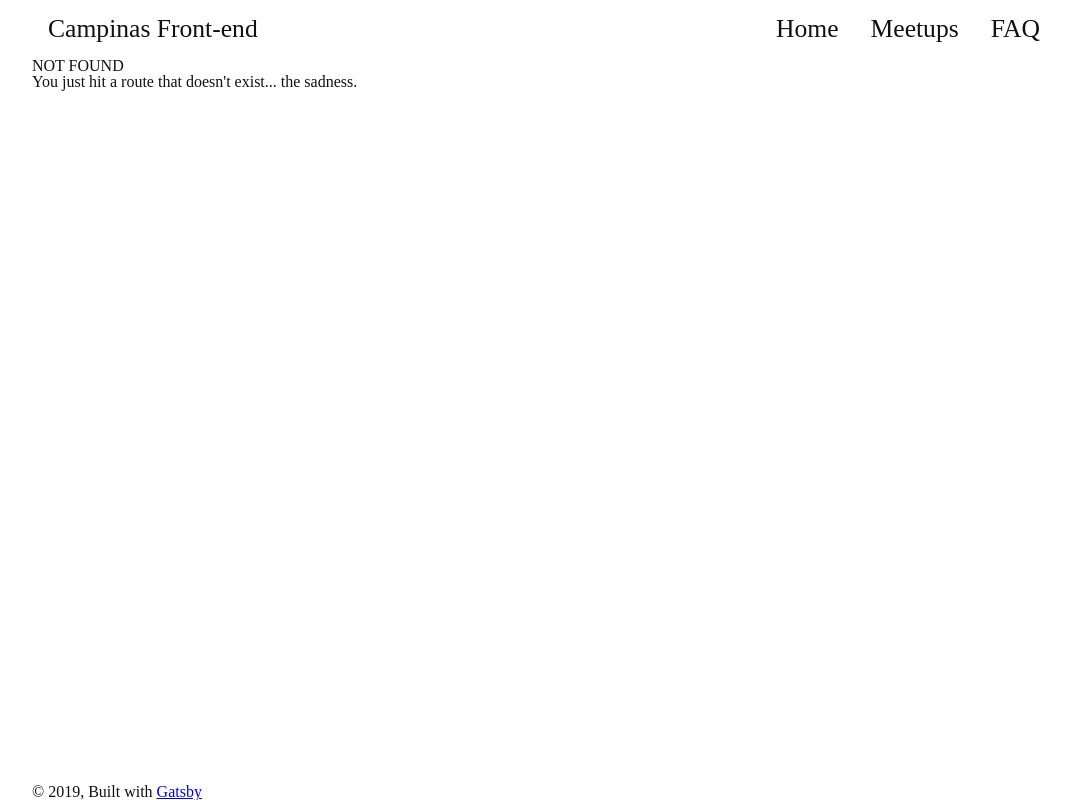
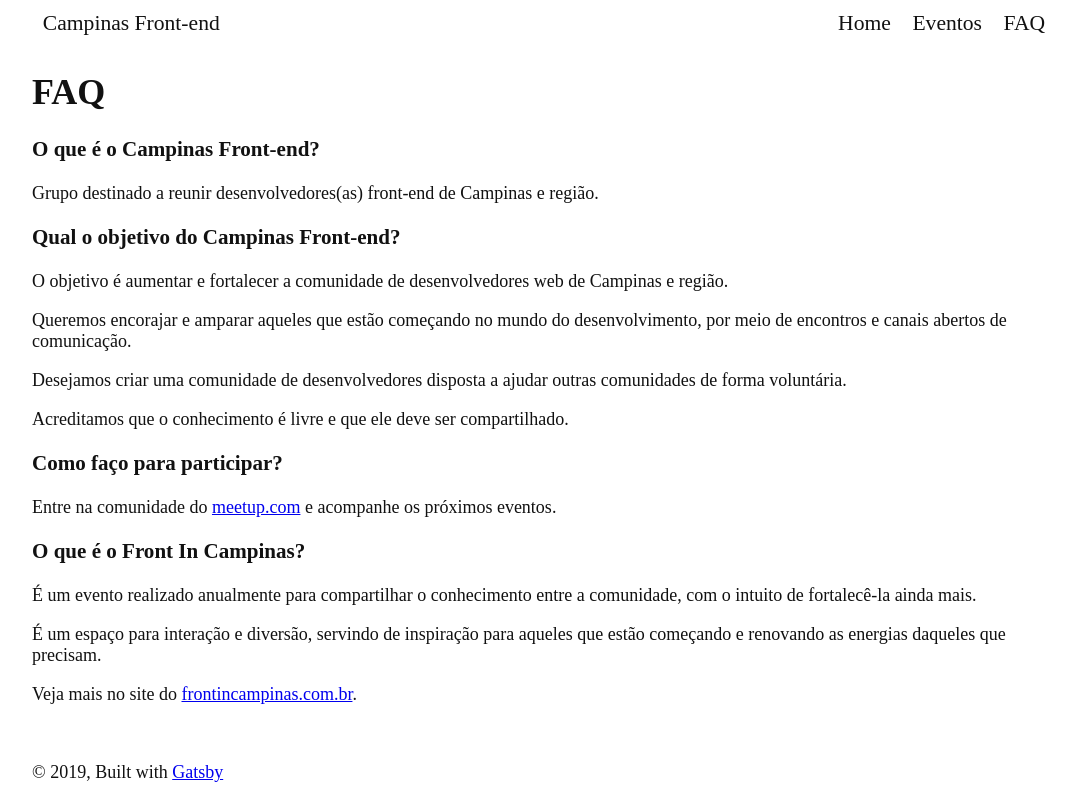
Before and after one commit to learngatsby/dojo-meetup, a Gatsby site: page /faq in a window 1280 px wide. Before the commit this address had no page. Shown: the whole page, without its empty margins (96-1172 px from the left). Built offline with nearby package versions, Linux system fonts and the light colour scheme; Gatsby itself is replaced by a stand-in of ours.

Commit message:
Create FAQ

```diff
--- a/gatsby-config.js
+++ b/gatsby-config.js
@@ -28,5 +28,6 @@ module.exports = {
       },
     },
     'gatsby-plugin-offline',
+    'gatsby-mdx',
   ],
 };
--- a/src/components/header.css
+++ b/src/components/header.css
@@ -10,8 +10,8 @@
 }
 
 .header__item {
-  padding: 1rem;
-  font-size: 1.6rem;
+  padding: 0.6rem;
+  font-size: 1.2rem;
   color: #111111;
   text-decoration: none;
 }
--- a/src/components/header.js
+++ b/src/components/header.js
@@ -1,7 +1,7 @@
 import { Link, useStaticQuery, graphql } from 'gatsby';
 import React from 'react';
 
-import './header.css';
+import './Header.css';
 
 const Header = () => {
   const data = useStaticQuery(graphql`
@@ -23,7 +23,7 @@ const Header = () => {
       </div>
       <div className="header__items">
         <Link className="header__item" to="/home">Home</Link>
-        <Link className="header__item" to="/meetups">Meetups</Link>
+        <Link className="header__item" to="/meetups">Eventos</Link>
         <Link className="header__item" to="/faq">FAQ</Link>
       </div>
     </header>
--- a/src/components/layout.css
+++ b/src/components/layout.css
@@ -1,29 +1,35 @@
 html {
-  font-size: 16px;
+  font-size: 18px;
 }
 
 @media only screen and (max-width: 768px) {
   html {
-    font-size: 12px;
+    font-size: 16px;
   }
 }
 
 body {
   color: #111111;
+  margin: 0;
 }
 
-main {
+.layout {
+  position: relative;
+}
+
+.layout__main {
   max-width: 1024px;
   margin: auto;
+  padding-bottom: 60px;
 }
 
-.footer {
+.layout__footer {
   position: absolute;
   bottom: 0;
   width: 100%;
 }
 
-.footer__container {
+.layout__footer-container {
   max-width: 1024px;
   margin: auto;
 }
--- a/src/components/layout.js
+++ b/src/components/layout.js
@@ -1,16 +1,15 @@
 import React from 'react';
 import PropTypes from 'prop-types';
 
-import Header from './header';
-import 'reset-css/reset.css';
-import './layout.css';
+import Header from './Header';
+import './Layout.css';
 
 const Layout = ({ children }) => (
-  <div>
+  <div className="layout">
     <Header />
-    <main>{children}</main>
-    <footer className="footer">
-      <div className="footer__container">
+    <main className="layout__main">{children}</main>
+    <footer className="layout__footer">
+      <div className="layout__footer-container">
         ©
         {' '}
         {new Date().getFullYear()}
--- a/src/pages/404.js
+++ b/src/pages/404.js
@@ -1,7 +1,7 @@
 import React from 'react';
 
-import Layout from '../components/layout';
-import SEO from '../components/seo';
+import Layout from '../components/Layout';
+import SEO from '../components/SEO';
 
 const NotFoundPage = () => (
   <Layout>
--- /dev/null
+++ b/src/pages/faq.mdx
@@ -0,0 +1,31 @@
+import Layout from '../components/Layout';
+
+# FAQ
+
+### O que é o Campinas Front-end?
+
+Grupo destinado a reunir desenvolvedores(as) front-end de Campinas e região.
+
+### Qual o objetivo do Campinas Front-end?
+
+O objetivo é aumentar e fortalecer a comunidade de desenvolvedores web de Campinas e região.
+
+Queremos encorajar e amparar aqueles que estão começando no mundo do desenvolvimento, por meio de encontros e canais abertos de comunicação.
+
+Desejamos criar uma comunidade de desenvolvedores disposta a ajudar outras comunidades de forma voluntária.
+
+Acreditamos que o conhecimento é livre e que ele deve ser compartilhado.
+
+### Como faço para participar?
+
+Entre na comunidade do [meetup.com](https://www.meetup.com/campinas-frontend/) e acompanhe os próximos eventos.
+
+### O que é o Front In Campinas?
+
+É um evento realizado anualmente para compartilhar o conhecimento entre a comunidade, com o intuito de fortalecê-la ainda mais.
+
+É um espaço para interação e diversão, servindo de inspiração para aqueles que estão começando e renovando as energias daqueles que precisam.
+
+Veja mais no site do [frontincampinas.com.br](https://frontincampinas.com.br/).
+
+export default Layout;
--- a/src/pages/index.js
+++ b/src/pages/index.js
@@ -1,9 +1,9 @@
 import React from 'react';
 import { Link } from 'gatsby';
 
-import Layout from '../components/layout';
+import Layout from '../components/Layout';
 import Image from '../components/image';
-import SEO from '../components/seo';
+import SEO from '../components/SEO';
 
 const IndexPage = () => (
   <Layout>
--- a/src/pages/page-2.js
+++ b/src/pages/page-2.js
@@ -1,8 +1,8 @@
 import React from 'react';
 import { Link } from 'gatsby';
 
-import Layout from '../components/layout';
-import SEO from '../components/seo';
+import Layout from '../components/Layout';
+import SEO from '../components/SEO';
 
 const SecondPage = () => (
   <Layout>
```
Also changed, not shown: package.json (+5 -3 lines), 1 other file.
